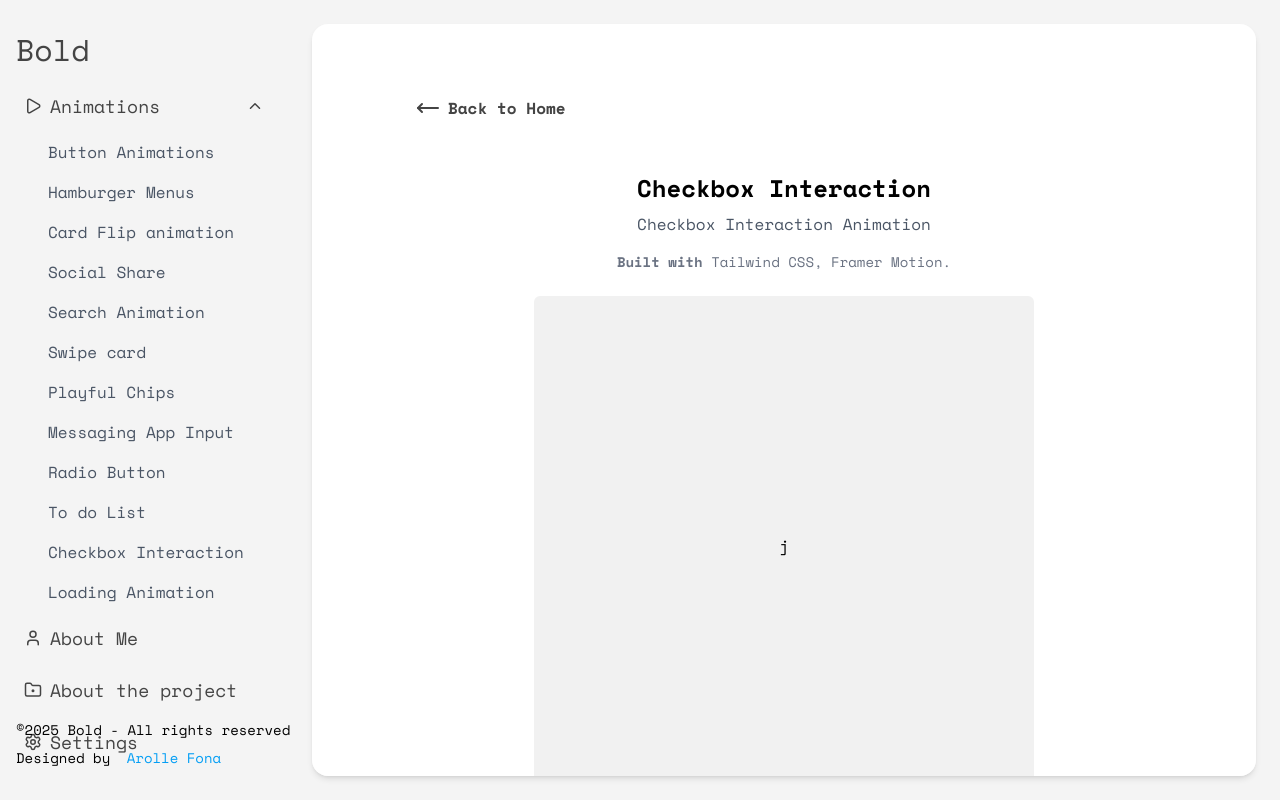
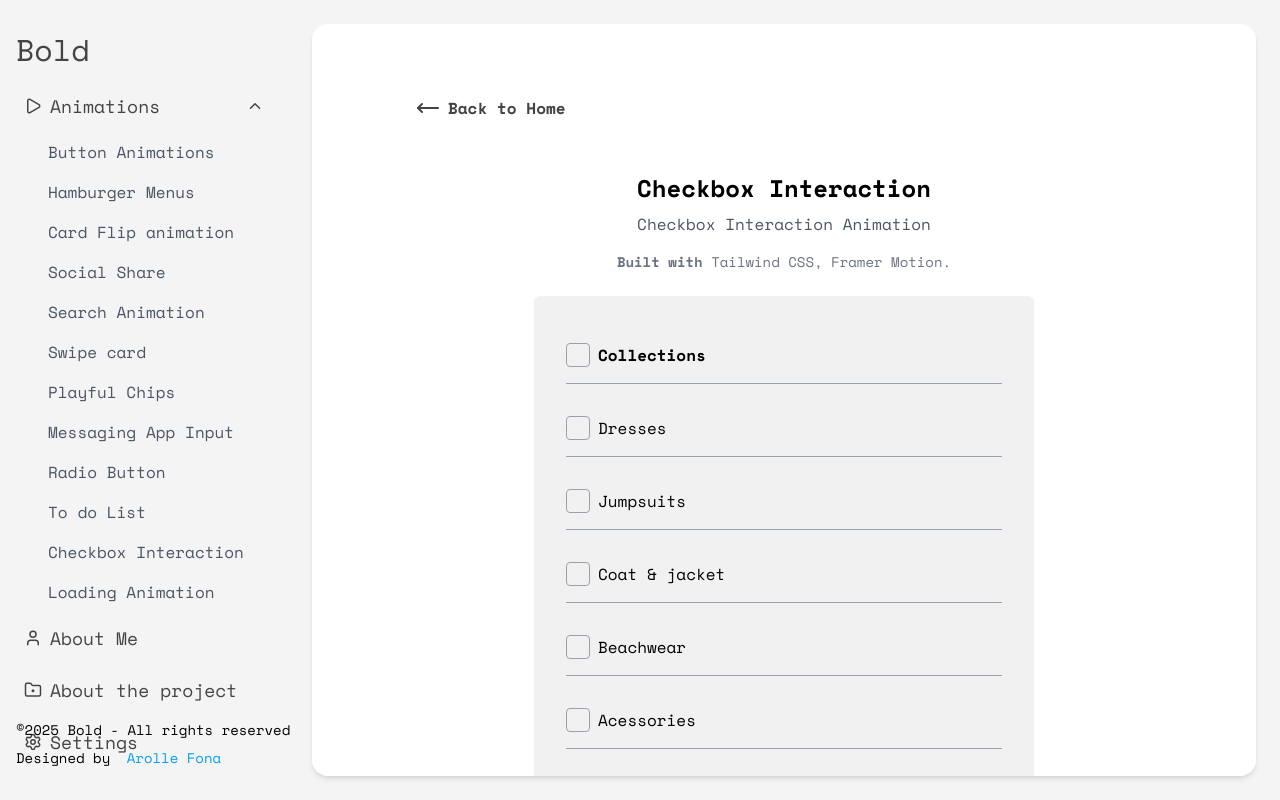
Before and after one commit to arolle11/animations-portfolio, a React (Vite) app: page /animation/CheckboxInteraction in a window 1280 px wide. Built offline with nearby package versions, Linux system fonts and the light colour scheme; a web font is replaced by a local one.

Commit message:
checkbox interaction

```diff
--- a/src/components/animations/CheckboxInteraction.tsx
+++ b/src/components/animations/CheckboxInteraction.tsx
@@ -1,7 +1,26 @@
 export default function CheckboxInteraction() {
+  const items = [
+    "Dresses",
+    "Jumpsuits",
+    "Coat & jacket",
+    "Beachwear",
+    "Acessories",
+  ];
   return (
     <div className="flex flex-col justify-center items-center md:min-w-[500px] min-w-[300px] min-h-[500px] bg-[#f1f1f1] gap-8 p-8 rounded-md">
-      j
+      <div className="flex gap-2 items-center border-b border-b-gray-400 pb-4 w-full">
+        <span className="rounded-sm border border-gray-400 w-6 h-6"> </span>
+        <p className="font-bold text-base">Collections</p>
+      </div>
+      {items.map((item, index) => (
+        <div
+          key={index}
+          className="flex gap-2 items-center border-b border-b-gray-400 pb-4 w-full"
+        >
+          <span className="rounded-sm border border-gray-400 w-6 h-6"> </span>
+          <p className="text-base">{item}</p>
+        </div>
+      ))}
     </div>
   );
 }
```
